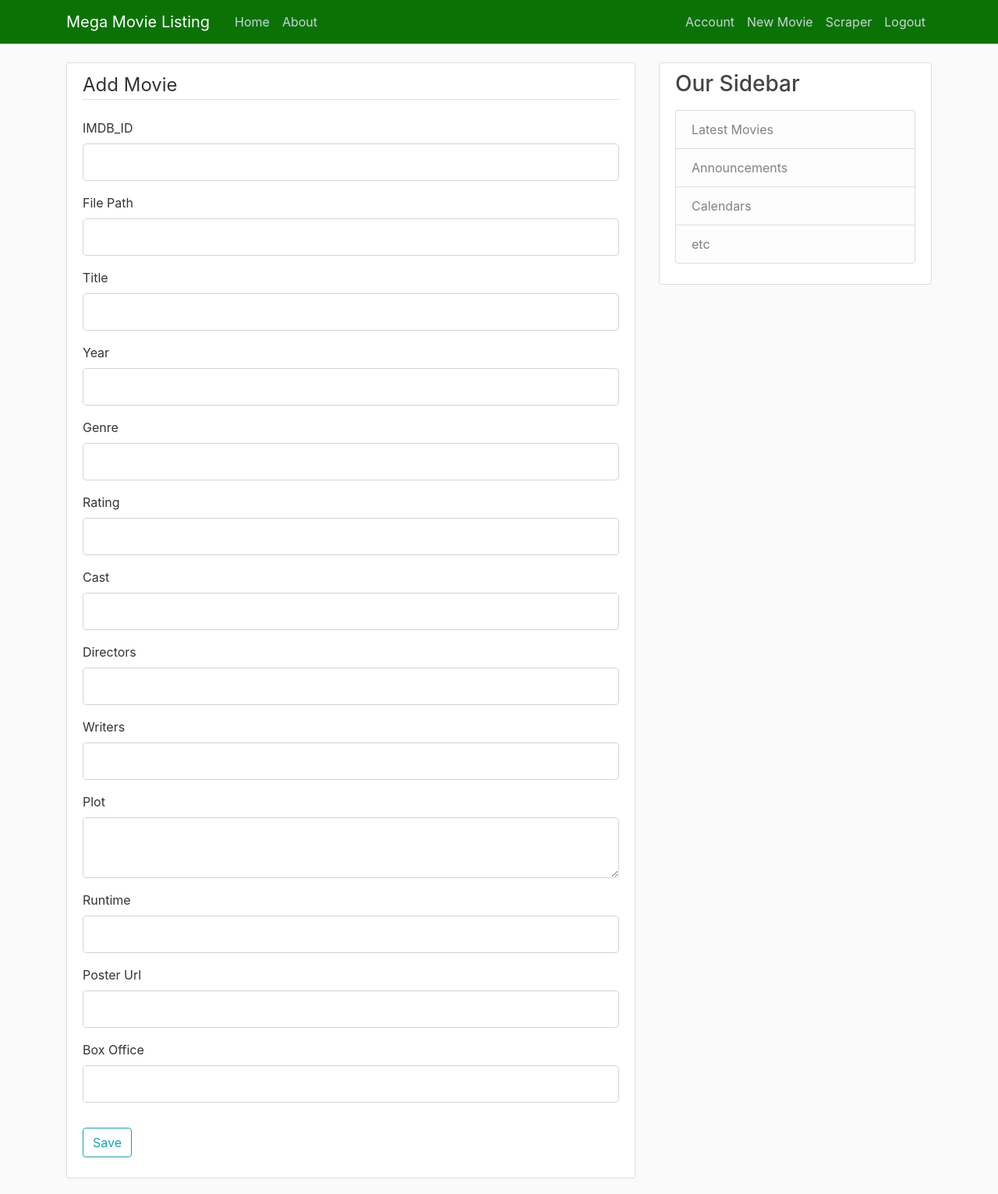
After one commit to joeleger/scrapeIMDB, a Flask app: page /movie/new in a window 1280 px wide. The commit adds this page. Shown: the whole page at 78% size. Run offline with Flask 2, Linux system fonts and the light colour scheme; a user stored in the database is signed in; some libraries are stand-ins or nearby versions.

Commit message:
added crud operations with movie titles added and still working out the kinks on imdbpy api

```diff
--- a/scrapeIMDB/__init__.py
+++ b/scrapeIMDB/__init__.py
@@ -7,6 +7,7 @@ from flask_sqlalchemy import SQLAlchemy
 
 load_dotenv('.env')
 app = Flask(__name__)
+app.config['FLAT_FILE_SOURCE'] = 'F:\\Video\Movies\\_Flat_Structure'
 app.config['SECRET_KEY'] = environ.get("SECRET_KEY")
 app.config['SQLALCHEMY_DATABASE_URI'] = 'sqlite:///movieListing.db'
 db = SQLAlchemy(app)
--- a/scrapeIMDB/forms.py
+++ b/scrapeIMDB/forms.py
@@ -1,7 +1,7 @@
 from flask_wtf import FlaskForm
 from flask_wtf.file import FileField, FileAllowed
 from flask_login import current_user
-from wtforms import StringField, PasswordField, SubmitField, BooleanField
+from wtforms import StringField, PasswordField, SubmitField, BooleanField, IntegerField, FloatField, TextAreaField
 from wtforms.validators import DataRequired, Length, Email, EqualTo, ValidationError
 from scrapeIMDB.models import User
 
@@ -48,3 +48,20 @@ class UpdateAccountForm(FlaskForm):
             user = User.query.filter_by(email=email.data).first()
             if user:
                 raise ValidationError('That email is taken. Please choose a different one.')
+
+
+class NewMovieForm(FlaskForm):
+    imdb_id = StringField('IMDB_ID', validators=[DataRequired(), Length(min=5, max=50)])
+    file_path = StringField('File Path', validators=[DataRequired(), Length(max=300)])
+    title = StringField('Title', validators=[DataRequired(), Length(max=500)])
+    year = IntegerField('Year', validators=[DataRequired()])
+    genre = StringField('Genre', validators=[DataRequired(), Length(max=100)])
+    rating = FloatField('Rating', validators=[DataRequired()])
+    actors = StringField('Cast', validators=[DataRequired(), Length(max=5000)])
+    directors = StringField('Directors', validators=[DataRequired(), Length(max=300)])
+    writers = StringField('Writers', validators=[DataRequired(), Length(max=300)])
+    plot = TextAreaField('Plot', validators=[DataRequired()])
+    runtime = IntegerField('Runtime', validators=[DataRequired()])
+    poster_url = StringField('Poster Url', validators=[DataRequired(), Length(max=500)])
+    box_office = FloatField('Box Office', validators=[DataRequired()])
+    submit = SubmitField('Save')
--- a/scrapeIMDB/routes.py
+++ b/scrapeIMDB/routes.py
@@ -1,33 +1,21 @@
-from flask import render_template, url_for, flash, redirect, request
+from flask import render_template, url_for, flash, redirect, request, abort
 from flask_login import login_user, current_user, logout_user, login_required
 import os
 from PIL import Image
 import secrets
 from scrapeIMDB import app, db, bcrypt
-from scrapeIMDB.forms import RegistrationForm, LoginForm, UpdateAccountForm
+from scrapeIMDB.forms import RegistrationForm, LoginForm, UpdateAccountForm, NewMovieForm
 from scrapeIMDB.models import User, Movie
+import datetime
+import imdb
 
-movies = [
-    {
-        'title': 'Cleopatra',
-        'year': '1963',
-        'plot': 'This is the plot of the movie.',
-        'cast': 'Elizabeth Taylor, Richard Burton, Rex Harrison',
-        'date_posted': 'June 12, 2020'
-    },
-    {
-        'title': 'Avengers: Endgame',
-        'year': '2019',
-        'plot': 'This is the plot of the movie.',
-        'cast': 'Robert Downey Jr., Chris Evans, Mark Ruffalo',
-        'date_posted': 'June 12, 2020'
-    }
-]
+ia = imdb.IMDb()
 
 
 @app.route('/')
 @app.route('/home')
 def home():
+    movies = Movie.query.all()
     return render_template('home.html', movies=movies)
 
 
@@ -106,3 +94,182 @@ def account():
         form.email.data = current_user.email
     image_file = url_for('static', filename='profile_pics/' + current_user.image_file)
     return render_template('account.html', title='Account', image_file=image_file, form=form)
+
+
+@app.route('/movie/new', methods=['GET', 'POST'])
+@login_required
+def new_movie():
+    form = NewMovieForm()
+    if form.validate_on_submit():
+        movie = Movie(imdb_id=form.imdb_id.data, file_path=form.file_path.data, title=form.title.data,
+                      year=form.year.data, genre=form.genre.data, rating=form.rating.data, actors=form.actors.data,
+                      directors=form.directors.data, writers=form.writers.data, plot=form.plot.data,
+                      runtime=form.runtime.data,
+                      poster_url=form.poster_url.data, box_office=form.box_office.data, author=current_user)
+        db.session.add(movie)
+        db.session.commit()
+        flash(f'Your movie has been added!', 'success')
+        return redirect(url_for('home'))
+    return render_template('create_movie.html', title='New Movie', form=form, legend='Add Movie')
+
+
+def convert(n):
+    return str(datetime.timedelta(seconds=n))
+
+
+@app.route('/movie/<int:movie_id>')
+def movie(movie_id):
+    _movie = Movie.query.get_or_404(movie_id)
+    running_time = convert(_movie.runtime * 60)
+    box_office = '${:,.2f}'.format(_movie.box_office)
+    return render_template("movie.html", title=_movie.title, movie=_movie, running_time=running_time,
+                           box_office=box_office)
+
+
+@app.route('/movie/<int:movie_id>/update', methods=['GET', 'POST'])
+@login_required
+def update_movie(movie_id):
+    _movie = Movie.query.get_or_404(movie_id)
+    if _movie.author != current_user:
+        abort(403)
+    form = NewMovieForm()
+    if form.validate_on_submit():
+        _movie.imdb_id = form.imdb_id.data
+        _movie.file_path = form.file_path.data
+        _movie.title = form.title.data
+        _movie.year = form.year.data
+        _movie.genre = form.genre.data
+        _movie.rating = form.rating.data
+        _movie.actors = form.actors.data
+        _movie.directors = form.directors.data
+        _movie.writers = form.writers.data
+        _movie.plot = form.plot.data
+        _movie.runtime = form.runtime.data
+        _movie.poster_url = form.poster_url.data
+        _movie.box_office = form.box_office.data
+        db.session.commit()
+        flash(f'Your movie has been updated!', 'success')
+        return redirect(url_for('movie', movie_id=_movie.id))
+    elif request.method == 'GET':
+        form.imdb_id.data = _movie.imdb_id
+        form.file_path.data = _movie.file_path
+        form.title.data = _movie.title
+        form.year.data = _movie.year
+        form.genre.data = _movie.genre
+        form.rating.data = _movie.rating
+        form.actors.data = _movie.actors
+        form.directors.data = _movie.directors
+        form.writers.data = _movie.writers
+        form.plot.data = _movie.plot
+        form.runtime.data = _movie.runtime
+        form.poster_url.data = _movie.poster_url
+        form.box_office.data = _movie.box_office
+    return render_template('create_movie.html', title='Update Movie',
+                           form=form, legend='Update Movie')
+
+
+@app.route('/movie/<int:movie_id>/delete', methods=['POST'])
+@login_required
+def delete_movie(movie_id):
+    _movie = Movie.query.get_or_404(movie_id)
+    if _movie.author != current_user:
+        abort(403)
+    db.session.delete(_movie)
+    db.session.commit()
+    flash(f'Your movie is deleted!', 'success')
+    return redirect(url_for('home'))
+
+
+def right(s, amount):
+    return s[-amount:]
+
+
+def mid(s, offset, amount):
+    return s[offset:offset + amount]
+
+
+def get_files(source):
+    file_list = []
+    for file in os.listdir(source):
+        if file.endswith(".mkv") or file.endswith(".mp4") or file.endswith(".avi"):
+            file_title = os.path.splitext(file)[0]  # remove the extension
+            file_title = file_title.replace(".", " ")  # Remove any periods in text of title
+            pos_of_first_brace = len(file_title) - 5
+            file_year = mid(file_title, pos_of_first_brace, 4)  # get the year from the file title
+            file_path = source + "\\" + file  # get the full file path to launch a video
+            file_title = file_title[:-7]  # strip the year and brackets from the end of the title
+            file_list.append({'path': file_path,
+                              'title': file_title,
+                              'year': file_year
+                              })
+    return file_list
+
+
+def get_movie_id(title, year):
+    try:
+        movies = ia.search_movie(title)
+        for index, movie in enumerate(movies):
+            if str(title.lower()) == movie['title'].lower().replace(':', '') and str(year) == str(movie['year']):
+                return movie.movieID
+            elif str(title.lower()) == 'Miracle at St  Anna'.lower() and str(year) == str(movie['year']):
+                return movie.movieID
+            elif str(title.lower()) == 'Mr Church'.lower() and str(year) == str(movie['year']):
+                return movie.movieID
+            elif str(title.lower()) == 'R I P D '.lower() and str(year) == str(movie['year']):
+                return movie.movieID
+            elif str(title.lower()) == 'The Man from U N C L E'.lower() and str(year) == str(movie['year']):
+                return movie.movieID
+            else:
+                continue
+        return None
+
+    except ia.IMDbError as err:
+        print(err)
+
+
+def get_movie(_id):
+    try:
+        return ia.get_movie(_id)
+    except ia.IMDbError as err:
+        print(err)
+
+
+def create_movie(file):
+    try:
+        movie_title = str(file['title'])
+        movie_year = file['year']
+        movie_path = file['path']
+        imdb_movie_id = get_movie_id(movie_title, movie_year)
+        movie_data = get_movie(imdb_movie_id)
+        box_office = movie_data['box office']['Cumulative Worldwide Gross']
+        actors_string = ', '.join(map(str, movie_data['cast']))
+        directors_string = ', '.join(map(str, movie_data['directors']))
+        writers_string = ', '.join(map(str, movie_data['writer']))
+        year_converted = int(movie_data['year'])
+
+        _movie = Movie(imdb_id=imdb_movie_id, file_path=movie_path, title=movie_data['title'], year=year_converted,
+                       genre=movie_data['genre'], rating=movie_data['rating'], actors=actors_string,
+                       directors=directors_string,
+                       writers=writers_string, plot=movie_data['plot'], runtime=int(movie_data['runtimes']),
+                       poster_url=movie_data['cover url'], box_office=float(box_office), author=current_user)
+
+        db.session.add(_movie)
+        db.session.commit()
+    except Exception as err:
+        print(err)
+
+
+@app.route('/movie/scrape')
+@login_required
+def scrape_imdb():
+    # Loop through source directory
+    # Parse the Title separating the Year
+    # get the flat content into a list of dictionaries
+    try:
+        dir_source = app.config['FLAT_FILE_SOURCE']
+        files = get_files(dir_source)
+        for file in files:
+            create_movie(file)
+            return redirect(url_for('home'))
+    except Exception as err:
+        print(err)
--- a/scrapeIMDB/static/main.css
+++ b/scrapeIMDB/static/main.css
@@ -44,6 +44,7 @@ a.article-title:hover {
 .article-content {
   white-space: pre-line;
 }
+
 .article-actors {
   white-space: pre-line;
   color: #428bca;
@@ -51,8 +52,8 @@ a.article-title:hover {
 
 
 .article-img {
-  height: 65px;
-  width: 65px;
+  height: 355px;
+  width: 355px;
   margin-right: 16px;
 }
 
--- a/scrapeIMDB/templates/base.html
+++ b/scrapeIMDB/templates/base.html
@@ -32,6 +32,8 @@
             <div class="navbar-nav">
                 {% if current_user.is_authenticated %}
                     <a class="nav-item nav-link" href="{{ url_for('account') }}">Account</a>
+                    <a class="nav-item nav-link" href="{{ url_for('new_movie') }}">New Movie</a>
+                    <a class="nav-item nav-link" href="{{ url_for('scrape_imdb') }}">Scraper</a>
                     <a class="nav-item nav-link" href="{{ url_for('logout') }}">Logout</a>
                 {% else %}
                      <a class="nav-item nav-link" href="{{ url_for('login') }}">Login</a>
--- /dev/null
+++ b/scrapeIMDB/templates/create_movie.html
@@ -0,0 +1,184 @@
+    {% extends "base.html" %}
+    {% block content %}
+         <div class="content-section">
+        <form method="POST" action="">
+            {{ form.hidden_tag() }}
+            <fieldset class="form-group">
+                <legend class="border-bottom mb-4">{{ legend }}</legend>
+                <div class="form-group">
+                    {{ form.imdb_id.label(class="form-control-label") }}
+                    {% if form.imdb_id.errors %}
+                        {{ form.imdb_id(class="form-control form-control-lg is-invalid") }}
+                        <div class="invalid-feedback">
+                            {% for error in form.imdb_id.errors %}
+                                <span>{{ error }}</span>
+                            {% endfor %}
+                        </div>
+                    {% else %}
+                        {{ form.imdb_id(class="form-control form-control-lg") }}
+                    {% endif %}
+                </div>
+                <div class="form-group">
+                    {{ form.file_path.label(class="form-control-label") }}
+                    {% if form.file_path.errors %}
+                        {{ form.file_path(class="form-control form-control-lg is-invalid") }}
+                        <div class="invalid-feedback">
+                            {% for error in form.file_path.errors %}
+                                <span>{{ error }}</span>
+                            {% endfor %}
+                        </div>
+                    {% else %}
+                        {{ form.file_path(class="form-control form-control-lg") }}
+                    {% endif %}
+                </div>
+                 <div class="form-group">
+                    {{ form.title.label(class="form-control-label") }}
+                    {% if form.title.errors %}
+                        {{ form.title(class="form-control form-control-lg is-invalid") }}
+                        <div class="invalid-feedback">
+                            {% for error in form.title.errors %}
+                                <span>{{ error }}</span>
+                            {% endfor %}
+                        </div>
+                    {% else %}
+                        {{ form.title(class="form-control form-control-lg") }}
+                    {% endif %}
+                </div>
+                 <div class="form-group">
+                    {{ form.year.label(class="form-control-label") }}
+                    {% if form.year.errors %}
+                        {{ form.year(class="form-control form-control-lg is-invalid") }}
+                        <div class="invalid-feedback">
+                            {% for error in form.year.errors %}
+                                <span>{{ error }}</span>
+                            {% endfor %}
+                        </div>
+                    {% else %}
+                        {{ form.year(class="form-control form-control-lg") }}
+                    {% endif %}
+                </div>
+                <div class="form-group">
+                    {{ form.genre.label(class="form-control-label") }}
+                    {% if form.genre.errors %}
+                        {{ form.genre(class="form-control form-control-lg is-invalid") }}
+                        <div class="invalid-feedback">
+                            {% for error in form.genre.errors %}
+                                <span>{{ error }}</span>
+                            {% endfor %}
+                        </div>
+                    {% else %}
+                        {{ form.genre(class="form-control form-control-lg") }}
+                    {% endif %}
+                </div>
+                 <div class="form-group">
+                    {{ form.rating.label(class="form-control-label") }}
+                    {% if form.rating.errors %}
+                        {{ form.rating(class="form-control form-control-lg is-invalid") }}
+                        <div class="invalid-feedback">
+                            {% for error in form.rating.errors %}
+                                <span>{{ error }}</span>
+                            {% endfor %}
+                        </div>
+                    {% else %}
+                        {{ form.rating(class="form-control form-control-lg") }}
+                    {% endif %}
+                </div>
+                 <div class="form-group">
+                    {{ form.actors.label(class="form-control-label") }}
+                    {% if form.actors.errors %}
+                        {{ form.actors(class="form-control form-control-lg is-invalid") }}
+                        <div class="invalid-feedback">
+                            {% for error in form.actors.errors %}
+                                <span>{{ error }}</span>
+                            {% endfor %}
+                        </div>
+                    {% else %}
+                        {{ form.actors(class="form-control form-control-lg") }}
+                    {% endif %}
+                </div>
+                 <div class="form-group">
+                    {{ form.directors.label(class="form-control-label") }}
+                    {% if form.directors.errors %}
+                        {{ form.directors(class="form-control form-control-lg is-invalid") }}
+                        <div class="invalid-feedback">
+                            {% for error in form.directors.errors %}
+                                <span>{{ error }}</span>
+                            {% endfor %}
+                        </div>
+                    {% else %}
+                        {{ form.directors(class="form-control form-control-lg") }}
+                    {% endif %}
+                </div>
+                <div class="form-group">
+                    {{ form.writers.label(class="form-control-label") }}
+                    {% if form.writers.errors %}
+                        {{ form.writers(class="form-control form-control-lg is-invalid") }}
+                        <div class="invalid-feedback">
+                            {% for error in form.writers.errors %}
+                                <span>{{ error }}</span>
+                            {% endfor %}
+                        </div>
+                    {% else %}
+                        {{ form.writers(class="form-control form-control-lg") }}
+                    {% endif %}
+                </div>
+                <div class="form-group">
+                    {{ form.plot.label(class="form-control-label") }}
+                    {% if form.plot.errors %}
+                        {{ form.plot(class="form-control form-control-lg is-invalid") }}
+                        <div class="invalid-feedback">
+                            {% for error in form.plot.errors %}
+                                <span>{{ error }}</span>
+                            {% endfor %}
+                        </div>
+                    {% else %}
+                        {{ form.plot(class="form-control form-control-lg") }}
+                    {% endif %}
+                </div>
+                <div class="form-group">
+                    {{ form.runtime.label(class="form-control-label") }}
+                    {% if form.runtime.errors %}
+                        {{ form.runtime(class="form-control form-control-lg is-invalid") }}
+                        <div class="invalid-feedback">
+                            {% for error in form.runtime.errors %}
+                                <span>{{ error }}</span>
+                            {% endfor %}
+                        </div>
+                    {% else %}
+                        {{ form.runtime(class="form-control form-control-lg") }}
+                    {% endif %}
+                </div>
+                <div class="form-group">
+                    {{ form.poster_url.label(class="form-control-label") }}
+                    {% if form.poster_url.errors %}
+                        {{ form.poster_url(class="form-control form-control-lg is-invalid") }}
+                        <div class="invalid-feedback">
+                            {% for error in form.poster_url.errors %}
+                                <span>{{ error }}</span>
+                            {% endfor %}
+                        </div>
+                    {% else %}
+                        {{ form.poster_url(class="form-control form-control-lg") }}
+                    {% endif %}
+                </div>
+                <div class="form-group">
+                    {{ form.box_office.label(class="form-control-label") }}
+                    {% if form.box_office.errors %}
+                        {{ form.box_office(class="form-control form-control-lg is-invalid") }}
+                        <div class="invalid-feedback">
+                            {% for error in form.box_office.errors %}
+                                <span>{{ error }}</span>
+                            {% endfor %}
+                        </div>
+                    {% else %}
+                        {{ form.box_office(class="form-control form-control-lg") }}
+                    {% endif %}
+                </div>
+              <!-- PASTE HERE -->
+            </fieldset>
+          <div class="form-group">
+                 {{form.submit(class="btn btn-outline-info") }}
+            </div>
+        </form>
+    </div>
+    {% endblock content %}
```
Also changed, not shown: scrapeIMDB/models.py (+1 -17 lines), scrapeIMDB/templates/home.html (+4 -3 lines), scrapeIMDB/templates/movie.html (added, +44 -0 lines), scrapeIMDB/movieListing.db.
